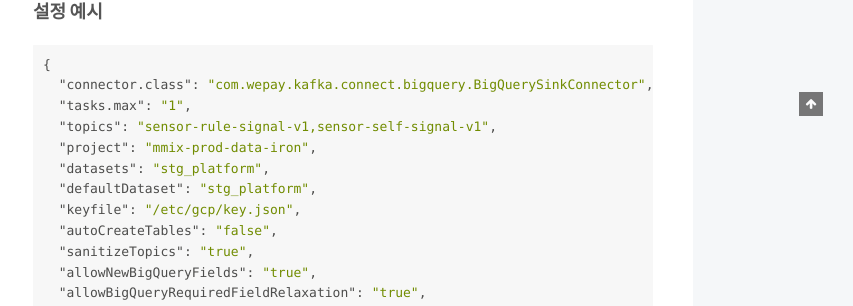
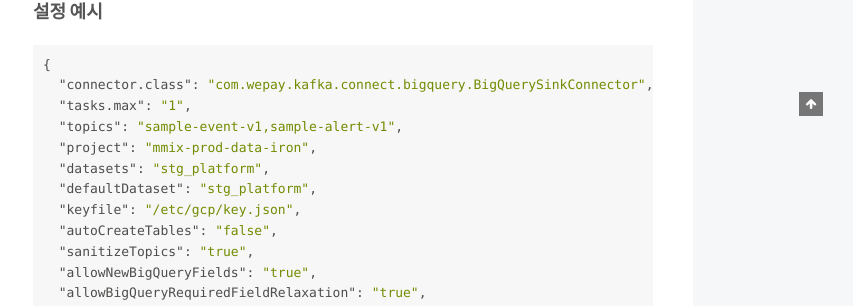
Before and after one commit to csj4032/csj4032.github.io, a Jekyll site: the page built from _posts/2026-08-11-MSK-커넥터-vs-Spark-Streaming-비교.md, in a window 1280 px wide. Shown: the part 884-1190 px from the top of the page, without its empty margins (427-1280 px from the left). Built offline with Jekyll 4.4.1, drawn with Linux system fonts in a browser that asks for light colours; comment, search, counter and statistics services are not loaded; some of the changed text lies outside the part shown.

Commit message:
포스팅 예시 토픽명을 완전히 일반화
앞선 익명화는 접두사만 바꿔 원본 토픽 명명 구조가 그대로 남아 있었다.
sample-event-v1 / sample-alert-v1 로 교체하고 변수명도 맞춘다.

Co-Authored-By: Claude Opus 5 (1M context) <noreply@anthropic.com>

```diff
--- a/_posts/2026-08-11-MSK-커넥터-vs-Spark-Streaming-비교.md
+++ b/_posts/2026-08-11-MSK-커넥터-vs-Spark-Streaming-비교.md
@@ -38,7 +38,7 @@ Kafka(MSK)에 쌓이는 이벤트를 BigQuery로 옮겨야 할 일이 생겼습
 {
   "connector.class": "com.wepay.kafka.connect.bigquery.BigQuerySinkConnector",
   "tasks.max": "1",
-  "topics": "sensor-rule-signal-v1,sensor-self-signal-v1",
+  "topics": "sample-event-v1,sample-alert-v1",
   "project": "mmix-prod-data-iron",
   "datasets": "stg_platform",
   "defaultDataset": "stg_platform",
@@ -119,8 +119,8 @@ df = spark.readStream \
 
 # 토픽별 분기 처리 및 BigQuery 저장
 def process_batch(batch_df, batch_id):
-    df_self = batch_df.filter(col("topic") == "sensor-self-signal-v1")
-    df_rule = batch_df.filter(col("topic") == "sensor-rule-signal-v1")
+    df_event = batch_df.filter(col("topic") == "sample-event-v1")
+    df_alert = batch_df.filter(col("topic") == "sample-alert-v1")
     # 각 토픽별 스키마 파싱 및 BigQuery 저장
 
 query = df.writeStream \
```
